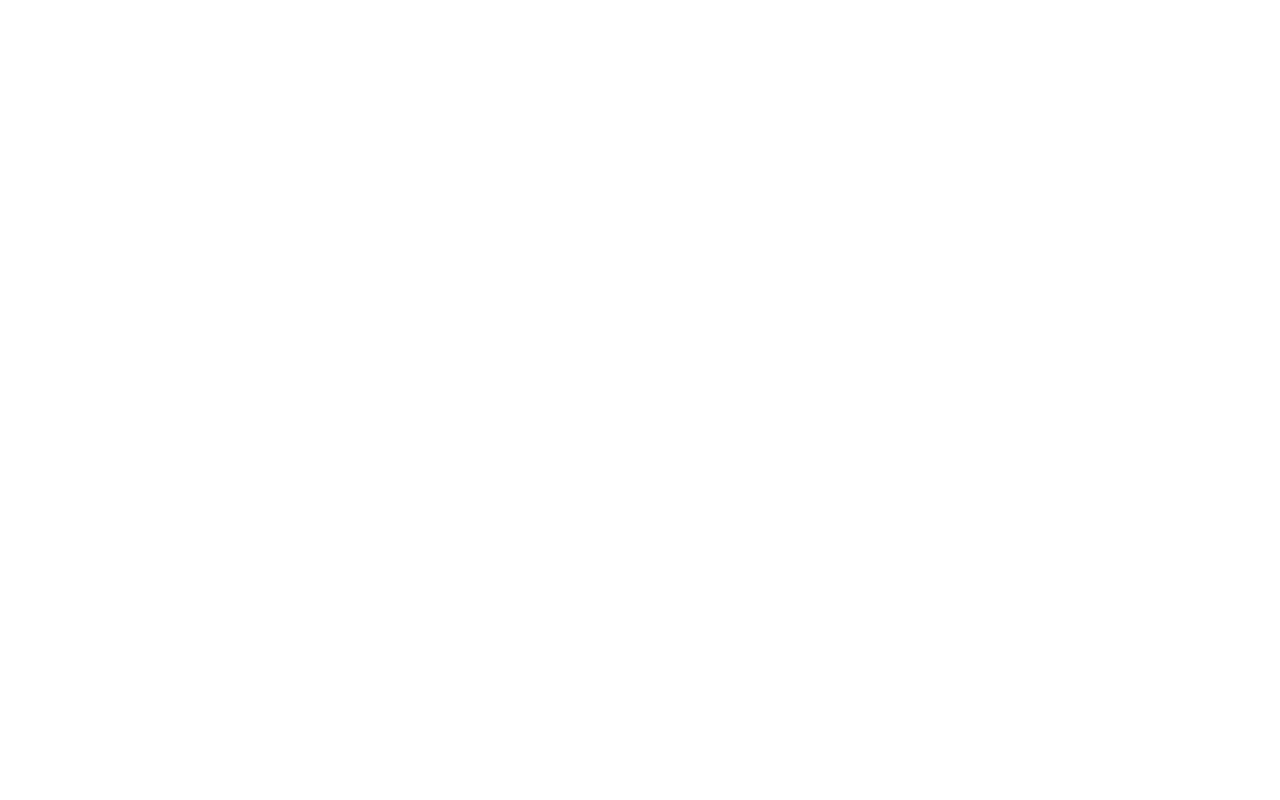
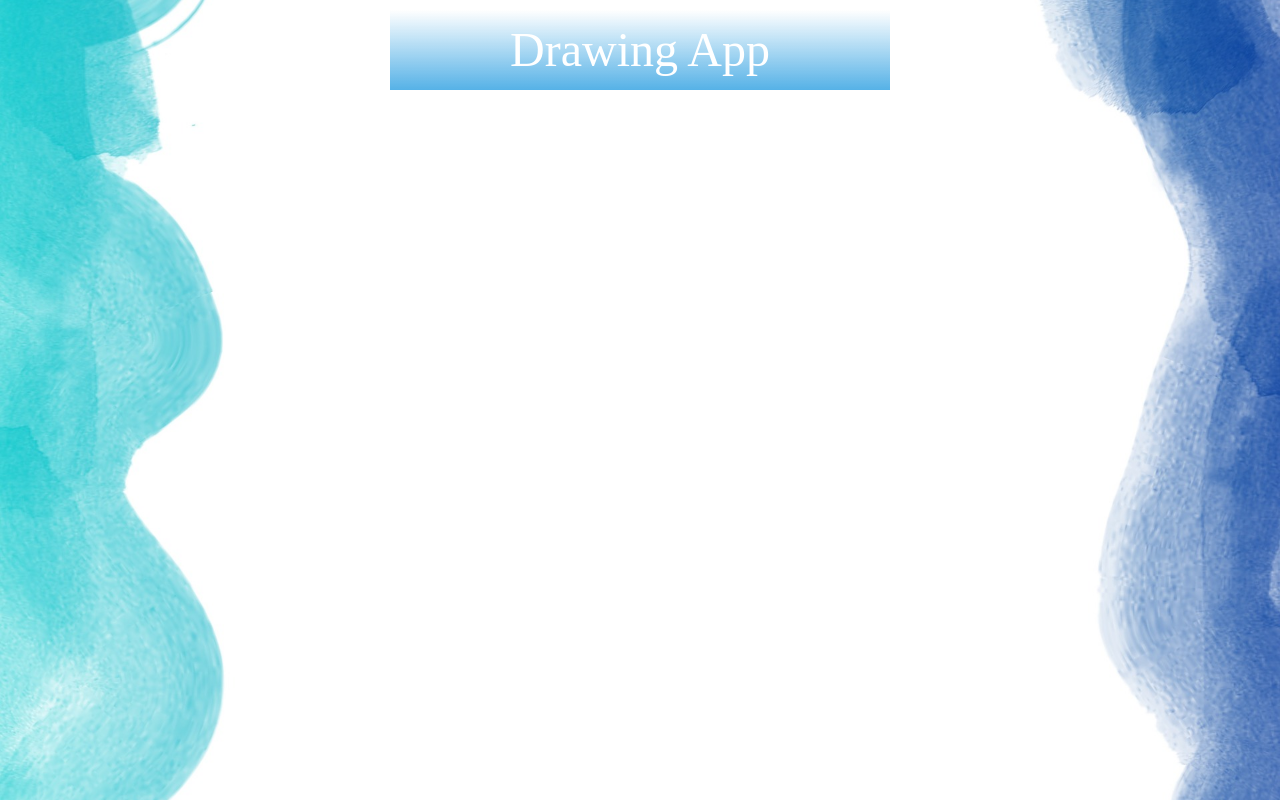
Before and after one commit to eshanbehal/drawing-app, a plain HTML site: page index.html in a window 1280 px wide. Drawn offline with nearby package versions, Linux system fonts and the light colour scheme.

Commit message:
added background and heading.

```diff
--- a/index.html
+++ b/index.html
@@ -8,6 +8,7 @@
     <link rel="stylesheet" href="styling.css">
 </head>
 <body>
+    <div id="header">Drawing App</div>
 <script src="https://ajax.googleapis.com/ajax/libs/jquery/3.4.1/jquery.min.js"></script>
 <script src="https://ajax.googleapis.com/ajax/libs/jqueryui/1.12.1/jquery-ui.min.js"></script>
 </body>
--- a/styling.css
+++ b/styling.css
@@ -0,0 +1,18 @@
+body{
+    text-align: center;
+    background: url(images/paintbg.jpg) center center fixed;
+    background-size: cover;
+}
+#header{
+    background: linear-gradient(white, rgba(67,169,228,0.9));
+    background: -webkit-linear-gradient(white, rgba(67,169,228,0.9));
+    background: -moz-linear-gradient(white, rgba(67,169,228,0.9));
+    background: -o-linear-gradient(white, rgba(67,169,228,0.9));
+    background: -ms-linear-gradient(white, rgba(67,169,228,0.9));
+    height: 80px;
+    width: 500px;
+    color: white;
+    margin: 10px auto;
+    font-size: 3em;
+    line-height: 80px;
+}
```
Also changed, not shown: images/paintbg.jpg (added).
